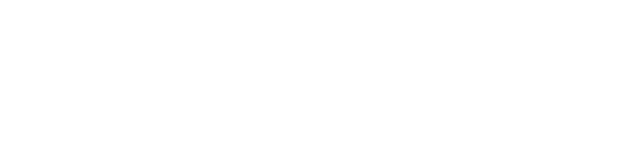
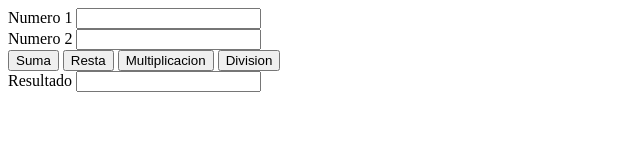
Before and after one commit to hector-25/Calculadora, a plain HTML site: page index.html in a window 1280 px wide. Shown: the whole page, without its empty margins (0-640 px from the left). Drawn offline with Linux system fonts and the light colour scheme.

Commit message:
diseño de la calculadora

```diff
--- a/index.html
+++ b/index.html
@@ -7,7 +7,27 @@
 </head>
 <body>
 
+    <div>
+        <label for="">Numero 1</label>
+<input type="numero"vnamr="" id="">
+    </div>
 
+    <div>
+        <label for="">Numero 2</label>
+<input type="numero"vnamr="" id="">
+    </div>
+
+   <div>
+    <button>Suma</button>
+    <button>Resta</button>
+    <button>Multiplicacion</button>
+    <button>Division</button>
+   </div>
+
+   <div>
+    <label for="">Resultado</label>
+<input type="numero"vnamr="" id="">
+   </div>
 
 </body>
 </html>
```
